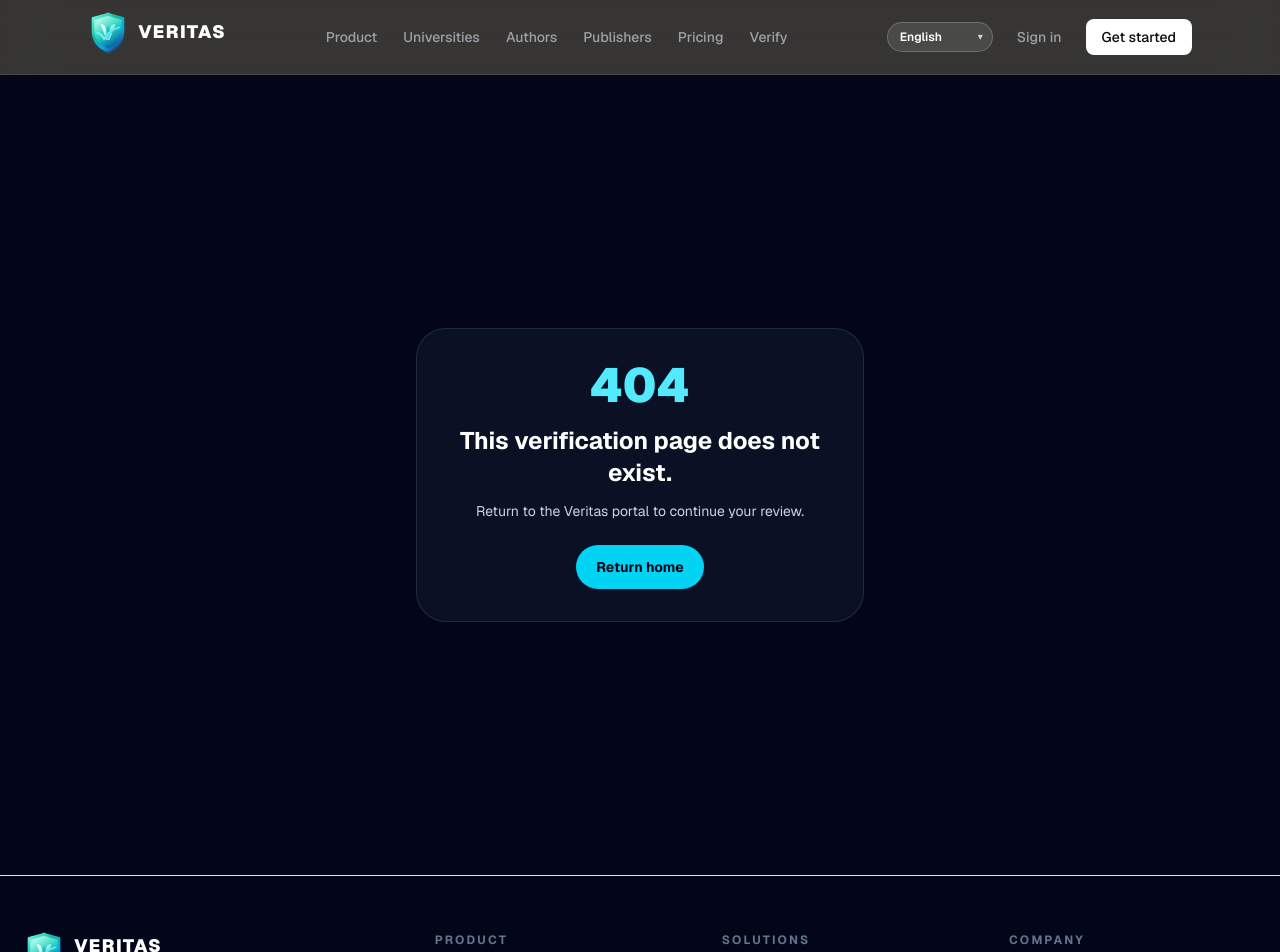
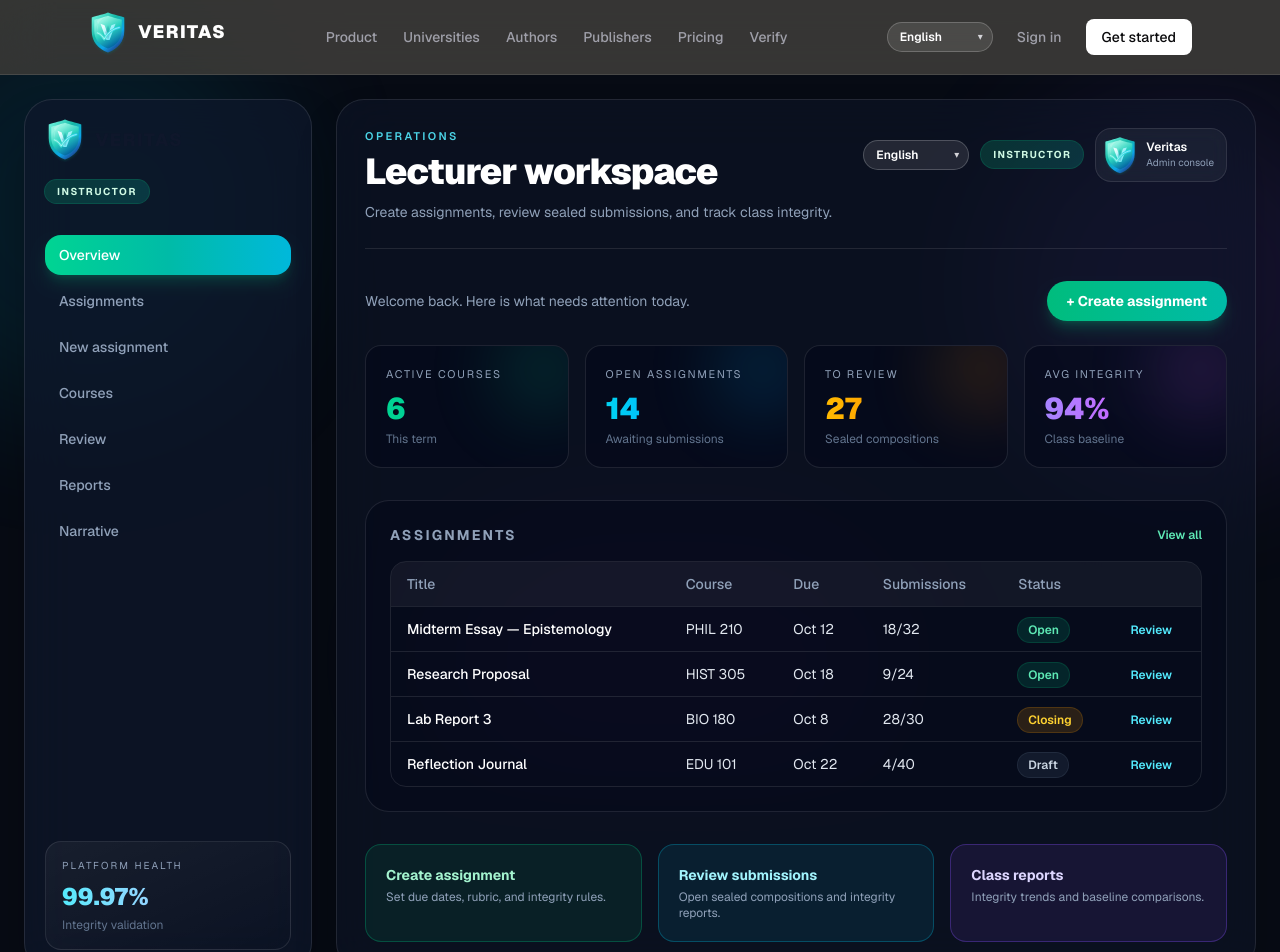
Before and after one commit to heidif24/veritas, a Next.js app: page /instructor in a window 1280 px wide. Before the commit this address had no page. Shown: the top 952 px of the page. Built offline with nearby package versions, Linux system fonts and the light colour scheme.

Commit message:
feat(instructor): add Lecturer dashboard with assignments overview

```diff
--- /dev/null
+++ b/app/instructor/page.tsx
@@ -0,0 +1,136 @@
+import Link from "next/link";
+import { PortalShell } from "../components/portal-shell";
+
+const stats = [
+  { label: "Active courses", value: "6", hint: "This term", grad: "from-emerald-400 to-teal-500" },
+  { label: "Open assignments", value: "14", hint: "Awaiting submissions", grad: "from-cyan-400 to-blue-500" },
+  { label: "To review", value: "27", hint: "Sealed compositions", grad: "from-amber-400 to-orange-500" },
+  { label: "Avg integrity", value: "94%", hint: "Class baseline", grad: "from-violet-400 to-fuchsia-500" },
+];
+
+const assignments = [
+  { title: "Midterm Essay — Epistemology", course: "PHIL 210", due: "Oct 12", submitted: 18, total: 32, status: "Open" },
+  { title: "Research Proposal", course: "HIST 305", due: "Oct 18", submitted: 9, total: 24, status: "Open" },
+  { title: "Lab Report 3", course: "BIO 180", due: "Oct 8", submitted: 28, total: 30, status: "Closing" },
+  { title: "Reflection Journal", course: "EDU 101", due: "Oct 22", submitted: 4, total: 40, status: "Draft" },
+];
+
+export default function InstructorDashboard() {
+  return (
+    <PortalShell
+      role="instructor"
+      title="Lecturer workspace"
+      subtitle="Create assignments, review sealed submissions, and track class integrity."
+      navItems={[
+        { label: "Overview", href: "/instructor", active: true },
+        { label: "Assignments", href: "/instructor/assignments", active: false },
+        { label: "New assignment", href: "/instructor/assignments/new", active: false },
+        { label: "Courses", href: "/instructor/courses", active: false },
+        { label: "Review", href: "/instructor/review", active: false },
+        { label: "Reports", href: "/instructor/report", active: false },
+        { label: "Narrative", href: "/instructor/narrative", active: false },
+      ]}
+    >
+      <div className="flex flex-wrap items-center justify-between gap-3">
+        <p className="text-sm text-slate-400">Welcome back. Here is what needs attention today.</p>
+        <Link
+          href="/instructor/assignments/new"
+          className="inline-flex rounded-full bg-gradient-to-r from-emerald-500 to-teal-500 px-5 py-2.5 text-sm font-bold text-white shadow-lg shadow-emerald-500/25 transition hover:opacity-95"
+        >
+          + Create assignment
+        </Link>
+      </div>
+
+      <div className="mt-6 grid gap-4 sm:grid-cols-2 xl:grid-cols-4">
+        {stats.map((s) => (
+          <div key={s.label} className="relative overflow-hidden rounded-2xl border border-white/10 bg-slate-950/50 p-5">
+            <div className={`absolute -right-4 -top-4 h-20 w-20 rounded-full bg-gradient-to-br ${s.grad} opacity-25 blur-2xl`} />
+            <div className="relative">
+              <div className="text-[11px] uppercase tracking-[0.16em] text-slate-400">{s.label}</div>
+              <div className={`mt-2 bg-gradient-to-r ${s.grad} bg-clip-text text-3xl font-black text-transparent`}>{s.value}</div>
+              <div className="mt-1 text-xs text-slate-500">{s.hint}</div>
+            </div>
+          </div>
+        ))}
+      </div>
+
+      <section className="mt-8 rounded-[24px] border border-white/10 bg-slate-950/40 p-6">
+        <div className="flex items-center justify-between gap-3">
+          <h2 className="text-sm font-bold uppercase tracking-[0.16em] text-slate-400">Assignments</h2>
+          <Link href="/instructor/assignments" className="text-xs font-semibold text-emerald-300 hover:underline">
+            View all
+          </Link>
+        </div>
+
+        <div className="mt-4 overflow-hidden rounded-2xl border border-white/10">
+          <table className="min-w-full text-left text-sm">
+            <thead className="bg-white/5 text-slate-400">
+              <tr>
+                <th className="px-4 py-3 font-medium">Title</th>
+                <th className="px-4 py-3 font-medium">Course</th>
+                <th className="px-4 py-3 font-medium">Due</th>
+                <th className="px-4 py-3 font-medium">Submissions</th>
+                <th className="px-4 py-3 font-medium">Status</th>
+                <th className="px-4 py-3 font-medium"></th>
+              </tr>
+            </thead>
+            <tbody>
+              {assignments.map((a) => (
+                <tr key={a.title} className="border-t border-white/10 text-slate-200">
+                  <td className="px-4 py-3 font-medium text-white">{a.title}</td>
+                  <td className="px-4 py-3">{a.course}</td>
+                  <td className="px-4 py-3">{a.due}</td>
+                  <td className="px-4 py-3">
+                    {a.submitted}/{a.total}
+                  </td>
+                  <td className="px-4 py-3">
+                    <span
+                      className={`rounded-full px-2.5 py-1 text-xs font-semibold ${
+                        a.status === "Open"
+                          ? "bg-emerald-500/15 text-emerald-300 ring-1 ring-emerald-500/30"
+                          : a.status === "Closing"
+                            ? "bg-amber-500/15 text-amber-300 ring-1 ring-amber-500/30"
+                            : "bg-slate-500/15 text-slate-300 ring-1 ring-slate-500/30"
+                      }`}
+                    >
+                      {a.status}
+                    </span>
+                  </td>
+                  <td className="px-4 py-3">
+                    <Link href="/instructor/review" className="text-xs font-semibold text-cyan-300 hover:underline">
+                      Review
+                    </Link>
+                  </td>
+                </tr>
+              ))}
+            </tbody>
+          </table>
+        </div>
+      </section>
+
+      <div className="mt-8 grid gap-4 sm:grid-cols-3">
+        <Link
+          href="/instructor/assignments/new"
+          className="rounded-2xl border border-emerald-500/30 bg-emerald-500/10 p-5 transition hover:bg-emerald-500/15"
+        >
+          <div className="text-sm font-bold text-emerald-200">Create assignment</div>
+          <p className="mt-1 text-xs text-slate-400">Set due dates, rubric, and integrity rules.</p>
+        </Link>
+        <Link
+          href="/instructor/review"
+          className="rounded-2xl border border-cyan-500/30 bg-cyan-500/10 p-5 transition hover:bg-cyan-500/15"
+        >
+          <div className="text-sm font-bold text-cyan-200">Review submissions</div>
+          <p className="mt-1 text-xs text-slate-400">Open sealed compositions and integrity reports.</p>
+        </Link>
+        <Link
+          href="/instructor/report"
+          className="rounded-2xl border border-violet-500/30 bg-violet-500/10 p-5 transition hover:bg-violet-500/15"
+        >
+          <div className="text-sm font-bold text-violet-200">Class reports</div>
+          <p className="mt-1 text-xs text-slate-400">Integrity trends and baseline comparisons.</p>
+        </Link>
+      </div>
+    </PortalShell>
+  );
+}
```
